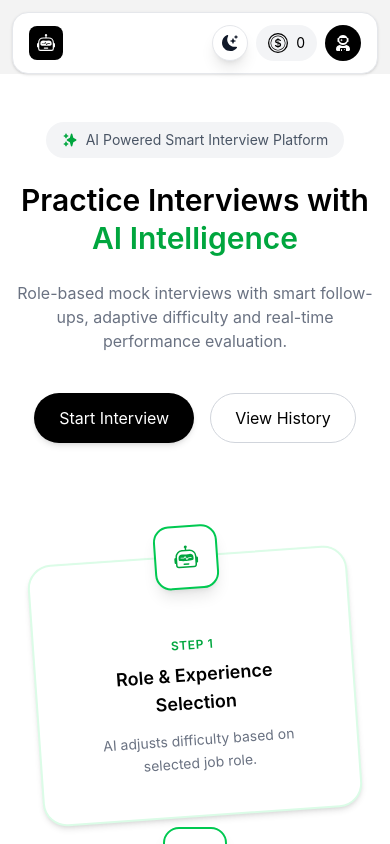
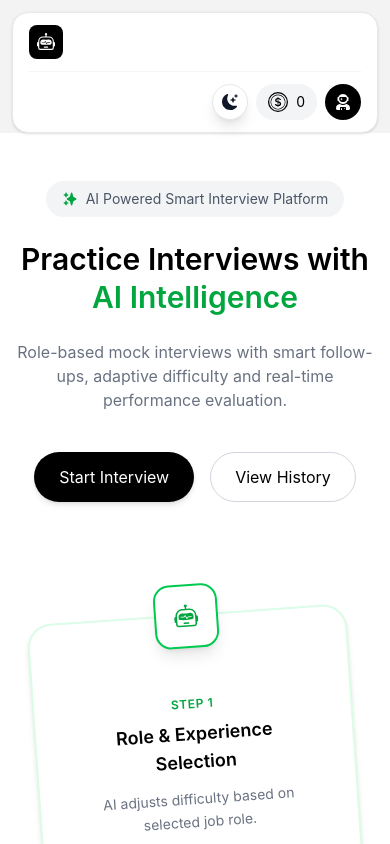
Before and after one commit to Sumit-2472/InterviewIQ, a React (Vite) app in the folder client/: page / in a window 390 px wide. Shown: the top 844 px of the page. Built offline with nearby package versions, Linux system fonts and the light colour scheme; no server answers.

Commit message:
fix: improve Navbar layout for better responsiveness and alignment

```diff
--- a/client/src/components/Navbar.jsx
+++ b/client/src/components/Navbar.jsx
@@ -59,7 +59,7 @@ const Navbar = () => {
         initial={{ opacity: 0, y: -40 }}
         animate={{ opacity: 1, y: 0 }}
         transition={{ duration: 0.3 }}
-        className="w-full max-w-6xl bg-white dark:bg-black rounded-2xl sm:rounded-3xl shadow-sm dark:shadow-xl border border-gray-200 dark:border-slate-700 px-4 py-3 sm:px-8 sm:py-4 flex items-center justify-between gap-3 relative transition-colors duration-300"
+        className="w-full max-w-6xl bg-white dark:bg-black rounded-2xl sm:rounded-3xl shadow-sm dark:shadow-xl border border-gray-200 dark:border-slate-700 px-4 py-3 sm:px-8 sm:py-4 flex flex-wrap items-center justify-between gap-3 md:flex-nowrap relative transition-colors duration-300"
       >
         <div className="flex shrink-0 items-center gap-3 cursor-pointer">
           <div className="bg-black dark:bg-green-600 text-white p-2 rounded-lg transition-colors duration-300">
@@ -71,7 +71,7 @@ const Navbar = () => {
           </h1>
         </div>
 
-        <div className="relative flex shrink-0 items-center gap-2 sm:gap-4">
+        <div className="relative flex w-full shrink-0 items-center justify-end gap-2 border-t border-gray-100 pt-3 dark:border-slate-800 sm:gap-4 md:w-auto md:border-t-0 md:pt-0">
           <ThemeToggle className="h-9 w-9 sm:h-10 sm:w-10" />
           <div className="relative" ref={creditRef}>
             <button
```
